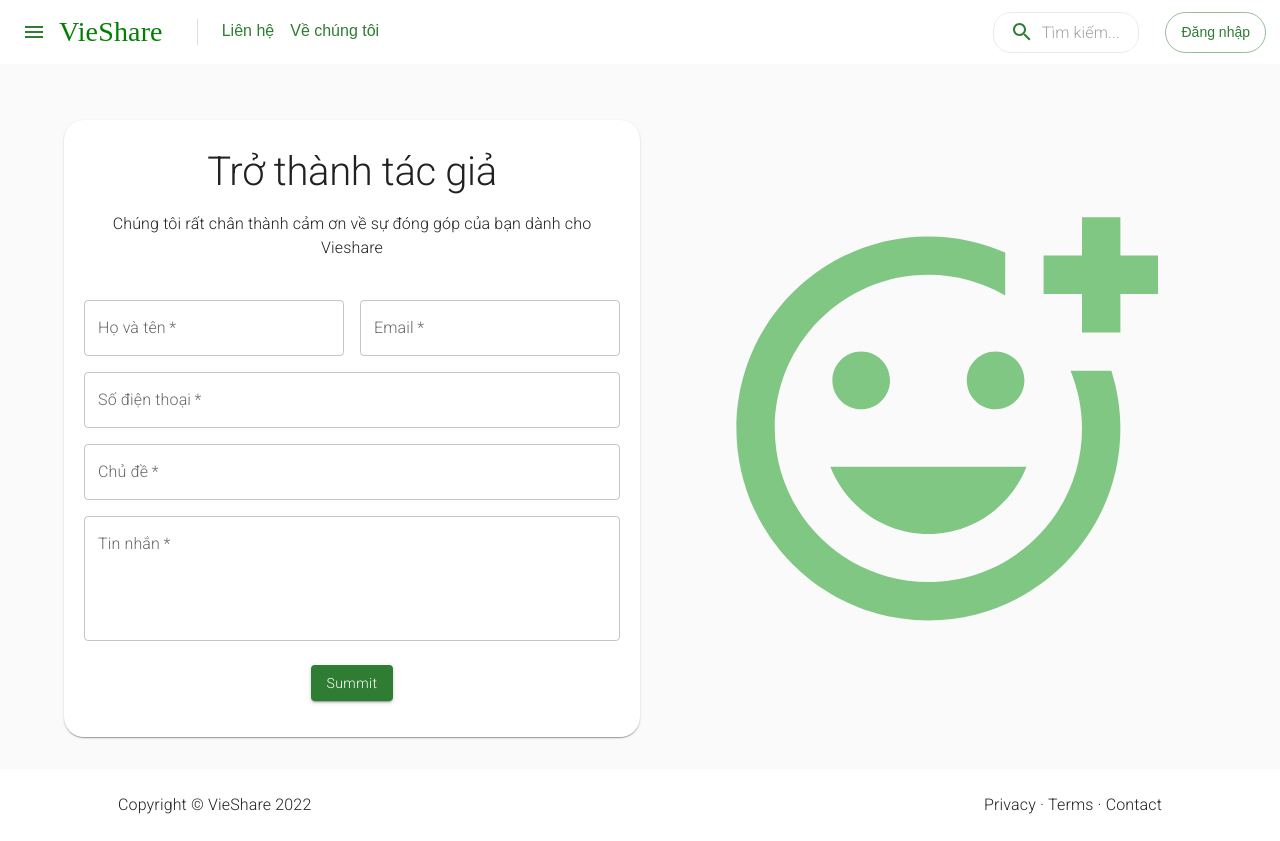
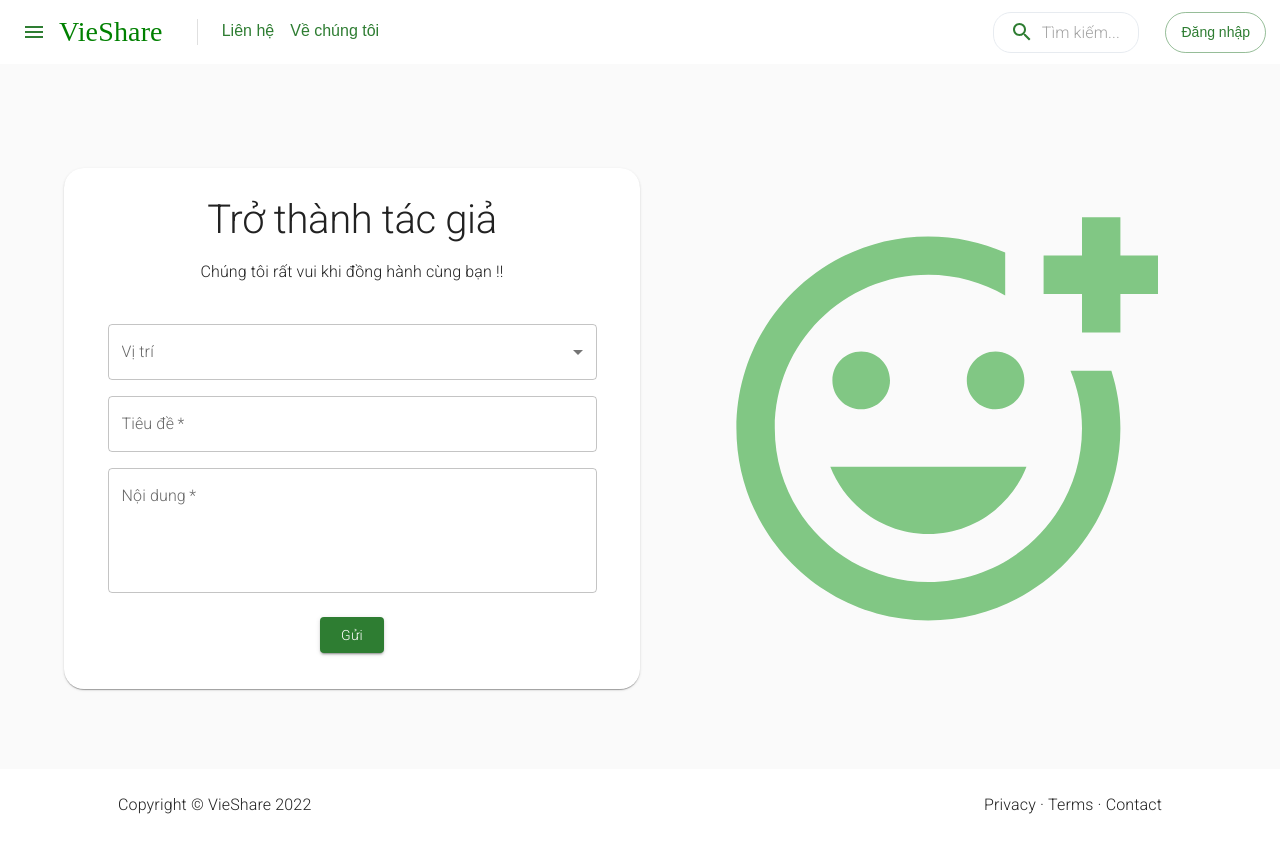
Before and after one commit to vieshare-fpt/frontend, a Next.js app: page /register-writer in a window 1280 px wide. Built offline with nearby package versions, Linux system fonts and the light colour scheme; a web font is replaced by a local one.

Commit message:
feat: complete register-writer page

```diff
--- a/pages/register-writer/index.js
+++ b/pages/register-writer/index.js
@@ -9,22 +9,66 @@ import Box from "@mui/material/Box";
 import Typography from "@mui/material/Typography";
 import Container from "@mui/material/Container";
 import { createTheme, ThemeProvider } from "@mui/material/styles";
-import { Card, Toolbar } from "@mui/material";
+import {
+  Card,
+  FormControl,
+  InputLabel,
+  MenuItem,
+  Select,
+  Toolbar,
+} from "@mui/material";
 import styles from "src/styles/Contact.module.css";
 import { MainLayout } from "src/components/layouts";
 import AddReactionOutlinedIcon from "@mui/icons-material/AddReactionOutlined";
 import { useRouter } from "next/router";
 import { green } from "@mui/material/colors";
+import { useFormik } from "formik";
+import * as yup from "yup";
+import {
+  CONTENT_REQUIRED,
+  ENTER_YOUR_CONTENT_VALIDATION,
+  ENTER_YOUR_TITLE_VALIDATION,
+  TITLE_REQUIRED,
+} from "src/locales/errors";
+import { coverLetterApi } from "src/services";
+import { useSelector } from "react-redux";
+
 const theme = createTheme();
-
+const validationSchema = yup.object({
+  title: yup.string(ENTER_YOUR_TITLE_VALIDATION).required(TITLE_REQUIRED),
+  content: yup.string(ENTER_YOUR_CONTENT_VALIDATION).required(CONTENT_REQUIRED),
+});
 export default function RegisterWriter() {
   const [sendSuccess, setSendSuccess] = useState(false);
 
   const router = useRouter();
-
-  const handleSubmit = (event) => {};
-  function ContactForm() {
-    return (
+  const user = useSelector(
+    (state) => state.persistedReducer.user.currentUserInfoFull.userInfo
+  );
+  const formik = useFormik({
+    initialValues: {
+      positionApply: "",
+      title: "",
+      content: "",
+    },
+    validationSchema: validationSchema,
+    onSubmit: (values) => {
+      if (!user) {
+        alert("Vui lòng đăng nhập !!!");
+      } else {
+        (async () => {
+          await coverLetterApi
+            .sendCoverLetter(values)
+            .then((response) => {
+              console.log(response);
+              setSendSuccess(true);
+            })
+            .catch((error) => console.log(error));
+        })();
+      }
+    },
+  });
+  const ContactForm = (
     <Card
       sx={{
         width: "100%",
@@ -44,49 +88,36 @@ export default function RegisterWriter() {
             Trở thành tác giả
           </Typography>
           <Typography component="p" sx={{ py: 2 }}>
-              Chúng tôi rất chân thành cảm ơn về sự đóng góp của bạn dành cho
-              Vieshare
+            Chúng tôi rất vui khi đồng hành cùng bạn !!
           </Typography>
         </Box>
         <Box
           component="form"
           noValidate
-            onSubmit={handleSubmit}
+          onSubmit={formik.handleSubmit}
           sx={{ mt: 3 }}
         >
           <Grid container spacing={2}>
-              <Grid item xs={12} md={6}>
-                <TextField
+            <Grid item xs={12}>
+              <FormControl fullWidth>
+                <InputLabel color="success" id="positionApplyLb">
+                  Vị trí
+                </InputLabel>
+                <Select
                   color="success"
-                  required
-                  fullWidth
-                  id="fullname"
-                  label="Họ và tên"
-                  name="fullname"
-                  autoComplete="name"
-                />
-              </Grid>
-              <Grid item xs={12} md={6}>
-                <TextField
-                  color="success"
-                  required
-                  fullWidth
-                  id="email"
-                  label="Email"
-                  name="email"
-                  autoComplete="email"
-                />
-              </Grid>
-              <Grid item xs={12}>
-                <TextField
-                  color="success"
-                  required
-                  fullWidth
-                  id="phone"
-                  label="Số điện thoại"
-                  name="phone"
-                  autoComplete="phone"
-                />
+                  labelId="positionApplyLb"
+                  id="positionApply"
+                  label="Vị trí"
+                  value={formik.values.positionApply}
+                  onChange={(e) => {
+                    formik.setFieldValue("positionApply", e.target.value);
+                  }}
+                >
+                  <MenuItem value="Author">Tác giả</MenuItem>
+                  <MenuItem value="Censor">Kiểm duyệt</MenuItem>
+                  <MenuItem value="Admin">Quản trị</MenuItem>
+                </Select>
+              </FormControl>
             </Grid>
 
             <Grid item xs={12}>
@@ -94,9 +125,13 @@ export default function RegisterWriter() {
                 color="success"
                 required
                 fullWidth
-                  id="subject"
-                  name="subject"
-                  label="Chủ đề"
+                id="title"
+                name="title"
+                label="Tiêu đề"
+                value={formik.values.title}
+                onChange={formik.handleChange}
+                error={formik.touched.title && Boolean(formik.errors.title)}
+                helperText={formik.touched.title && formik.errors.title}
               />
             </Grid>
             <Grid item xs={12}>
@@ -104,9 +139,13 @@ export default function RegisterWriter() {
                 required
                 fullWidth
                 color="success"
-                  id="message"
-                  name="message"
-                  label="Tin nhắn"
+                id="content"
+                name="content"
+                label="Nội dung"
+                value={formik.values.content}
+                onChange={formik.handleChange}
+                error={formik.touched.content && Boolean(formik.errors.content)}
+                helperText={formik.touched.content && formik.errors.content}
                 multiline
                 rows={4}
               />
@@ -119,14 +158,14 @@ export default function RegisterWriter() {
               variant="contained"
               sx={{ mt: 3, mb: 2, textTransform: "none" }}
             >
-                Summit
+              Gửi
             </Button>
           </div>
         </Box>
       </Box>
     </Card>
   );
-  }
+
   function SendSuccess() {
     return (
       <div className={styles.paddingTop}>
@@ -167,7 +206,7 @@ export default function RegisterWriter() {
         ) : (
           <Grid container className={styles.container}>
             <Grid item md={6} order={{ xs: 2, md: 1 }}>
-              <ContactForm />
+              {ContactForm}
             </Grid>
             <Grid item md={6} order={{ xs: 1, md: 2 }}>
               <div className={styles.paddingTop}>
--- a/src/components/common/components/user-menu.js
+++ b/src/components/common/components/user-menu.js
@@ -16,10 +16,7 @@ import { removeCookieData } from "src/services/cookies";
 import { accessApi } from "src/services";
 import Image from "next/image";
 import { useDispatch } from "react-redux";
-import {
-  clearInfoStart,
-  clearInfoSuccess,
-} from "src/stores/userSlice";
+import { clearInfoStart, clearInfoSuccess } from "src/stores/userSlice";
 import { useRouter } from "next/router";
 import catchError from "src/utils/catchError";
 
@@ -81,10 +78,11 @@ export function UserPopup({ fullname, email, avatar, type }) {
         .logout()
         .then(function (response) {
           console.log(response);
+          removeCookieData("token");
+          removeCookieData("refreshToken");
+
           router.push("/login");
           dispatch(clearInfoSuccess());
-          removeCookieData("token");
-          removeCookieData("refreshToken");
         })
         .catch((error) => {
           catchError(error, dispatch, router);
--- a/src/locales/errors.js
+++ b/src/locales/errors.js
@@ -16,9 +16,16 @@ const MIN_SYMBOLS = "Mật khẩu ít nhất 1 kí tự đặc biệt";
 const PASSWORD_REQUIRED = "Mật khẩu là bắt buộc";
 const NEW_PASSWORD_REQUIRED = "Mật khẩu mới là bắt buộc";
 const PASSWORD_CONFIRM_FAILED = "Xác nhận mật khẩu không hợp lệ"
-
+const ENTER_YOUR_TITLE_VALIDATION = "Nhập tiêu đề ";
+const ENTER_YOUR_CONTENT_VALIDATION = "Nhập nội dung";
+const TITLE_REQUIRED = "Tiêu đề là bắt buộc"
+const CONTENT_REQUIRED = "Nội dung là bắt buộc"
 
 export {
+    ENTER_YOUR_TITLE_VALIDATION,
+    ENTER_YOUR_CONTENT_VALIDATION,
+    CONTENT_REQUIRED,
+    TITLE_REQUIRED,
     ENTER_YOUR_NAME,
     NAME_REQUIRED,
     ENTER_PHONENUMBER,
--- a/src/services/authenticationApi.js
+++ b/src/services/authenticationApi.js
@@ -8,8 +8,9 @@ export const accessApi = {
   loginByGoogle(credential) {
     return axiosClient().post("/auth/google", credential);
   },
-  logout(refreshToken) {
+  logout() {
     const token = getCookieData('token');
+    const refreshToken = getCookieData('refreshToken');
     return axiosClient(token, refreshToken).post(
       "/auth/logout",
       {
--- /dev/null
+++ b/src/services/coverLetterApi.js
@@ -0,0 +1,11 @@
+import axiosClient from "./axiosClient";
+import { getCookieData } from "./cookies";
+
+export const coverLetterApi = {
+  sendCoverLetter: (params) => {
+    const url = "/cover-letter";
+    const token = getCookieData('token');
+    const refreshToken = getCookieData('refreshToken');
+    return axiosClient(token, refreshToken).post(url, params);
+  },
+};
--- a/src/services/index.js
+++ b/src/services/index.js
@@ -5,3 +5,4 @@ export * from './historyApi'
 export * from './postsApi'
 export * from './categoryApi'
 export * from './commentApi'
+export * from './coverLetterApi'
```
Also changed, not shown: pages/contact.js (+4 -7 lines). Lines whose indentation alone changed are shown as unchanged.
